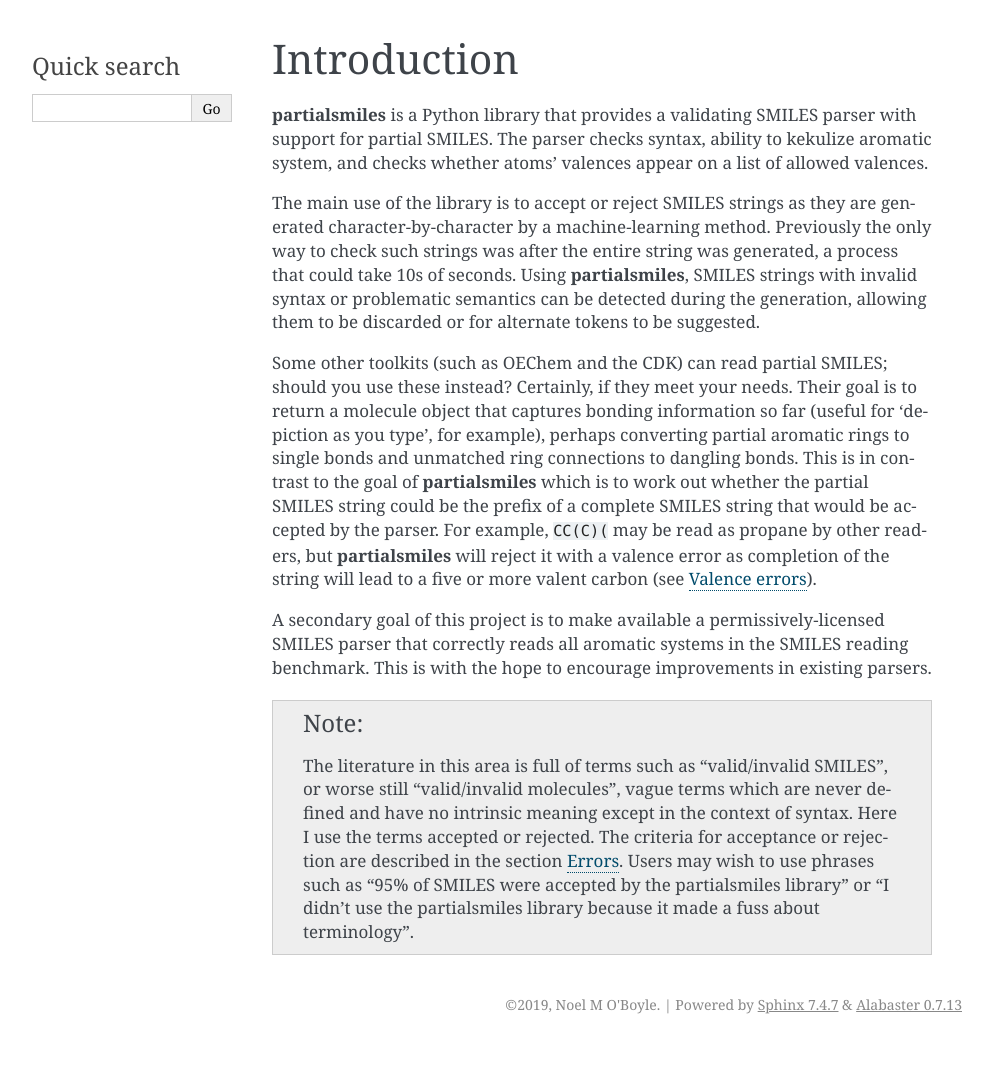
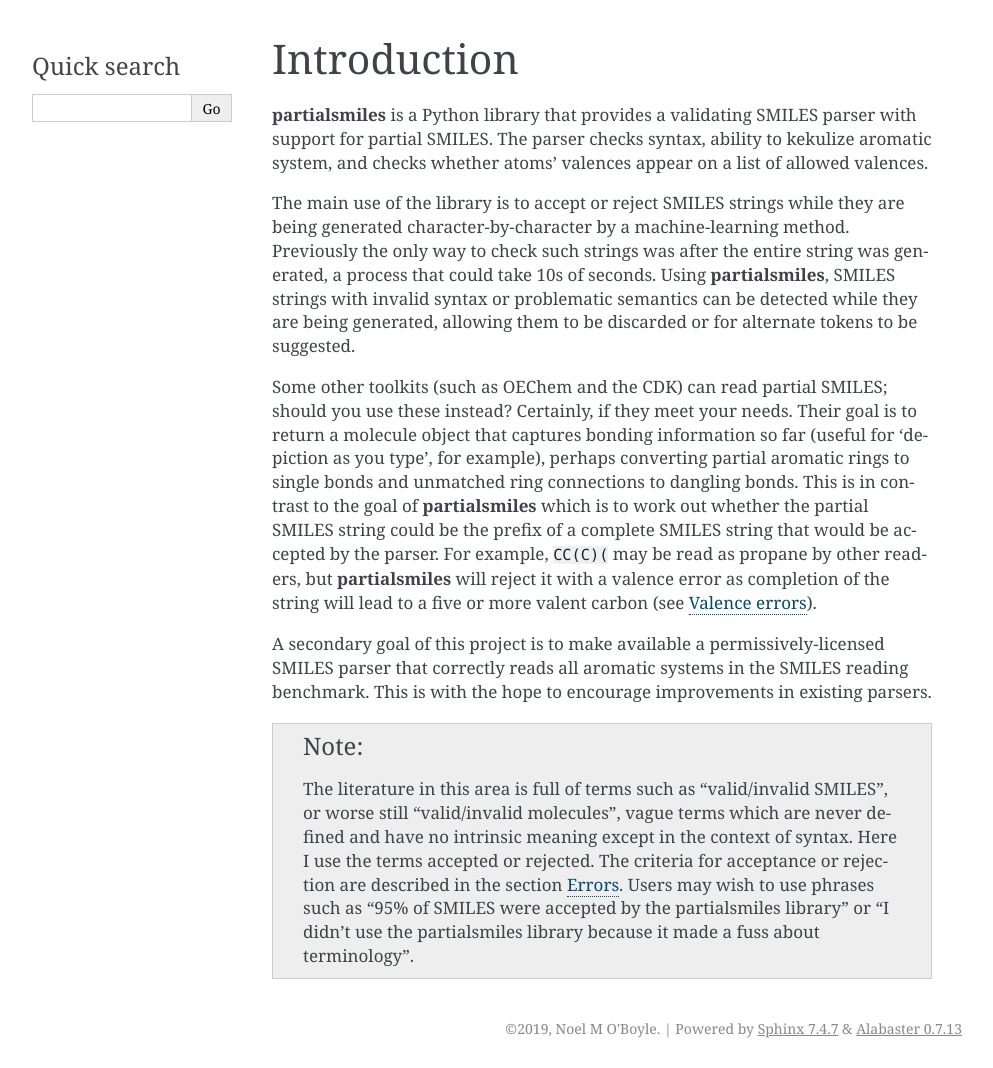
Before and after one commit to baoilleach/partialsmiles, a Sphinx documentation site: the page built from docs/source/introduction.rst, in a window 1280 px wide. Shown: the whole page, without its empty margins (148-1141 px from the left). Built offline with Sphinx 7.4.7, drawn with Linux system fonts in a browser that asks for light colours; before the commit the page ends 1044 px from its top, so only the background shows below that.

Commit message:
FInal doc updates

```diff
--- a/docs/source/errors.rst
+++ b/docs/source/errors.rst
@@ -11,6 +11,8 @@
    on a list of allowed valences
 3. Kekulization errors - another semantic error, where an aromatic system
    cannot be kekulized
+
+Note that detection of stereochemistry-related errors is not currently supported.
 
 The following example shows how to catch all exceptions raised by
 the parser with a single ``except`` statement. Note that you may
--- a/docs/source/introduction.rst
+++ b/docs/source/introduction.rst
@@ -5,7 +5,7 @@
 
 **partialsmiles** is a Python library that provides a validating SMILES parser with support for partial SMILES. The parser checks syntax, ability to kekulize aromatic system, and checks whether atoms' valences appear on a list of allowed valences.
 
-The main use of the library is to accept or reject SMILES strings as they are generated character-by-character by a machine-learning method. Previously the only way to check such strings was after the entire string was generated, a process that could take 10s of seconds. Using **partialsmiles**, SMILES strings with invalid syntax or problematic semantics can be detected during the generation, allowing them to be discarded or for alternate tokens to be suggested.
+The main use of the library is to accept or reject SMILES strings while they are being generated character-by-character by a machine-learning method. Previously the only way to check such strings was after the entire string was generated, a process that could take 10s of seconds. Using **partialsmiles**, SMILES strings with invalid syntax or problematic semantics can be detected while they are being generated, allowing them to be discarded or for alternate tokens to be suggested.
 
 Some other toolkits (such as OEChem and the CDK) can read partial SMILES; should you use these instead? Certainly, if they meet your needs. Their goal is to return a molecule object that captures bonding information so far (useful for 'depiction as you type', for example), perhaps converting partial aromatic rings to single bonds and unmatched ring connections to dangling bonds. This is in contrast to the goal of **partialsmiles** which is to work out whether the partial SMILES string could be the prefix of a complete SMILES string that would be accepted by the parser. For example, ``CC(C)(`` may be read as propane by other readers, but **partialsmiles** will reject it with a valence error as completion of the string will lead to a five or more valent carbon (see :ref:`valence_errors`).
 
```
